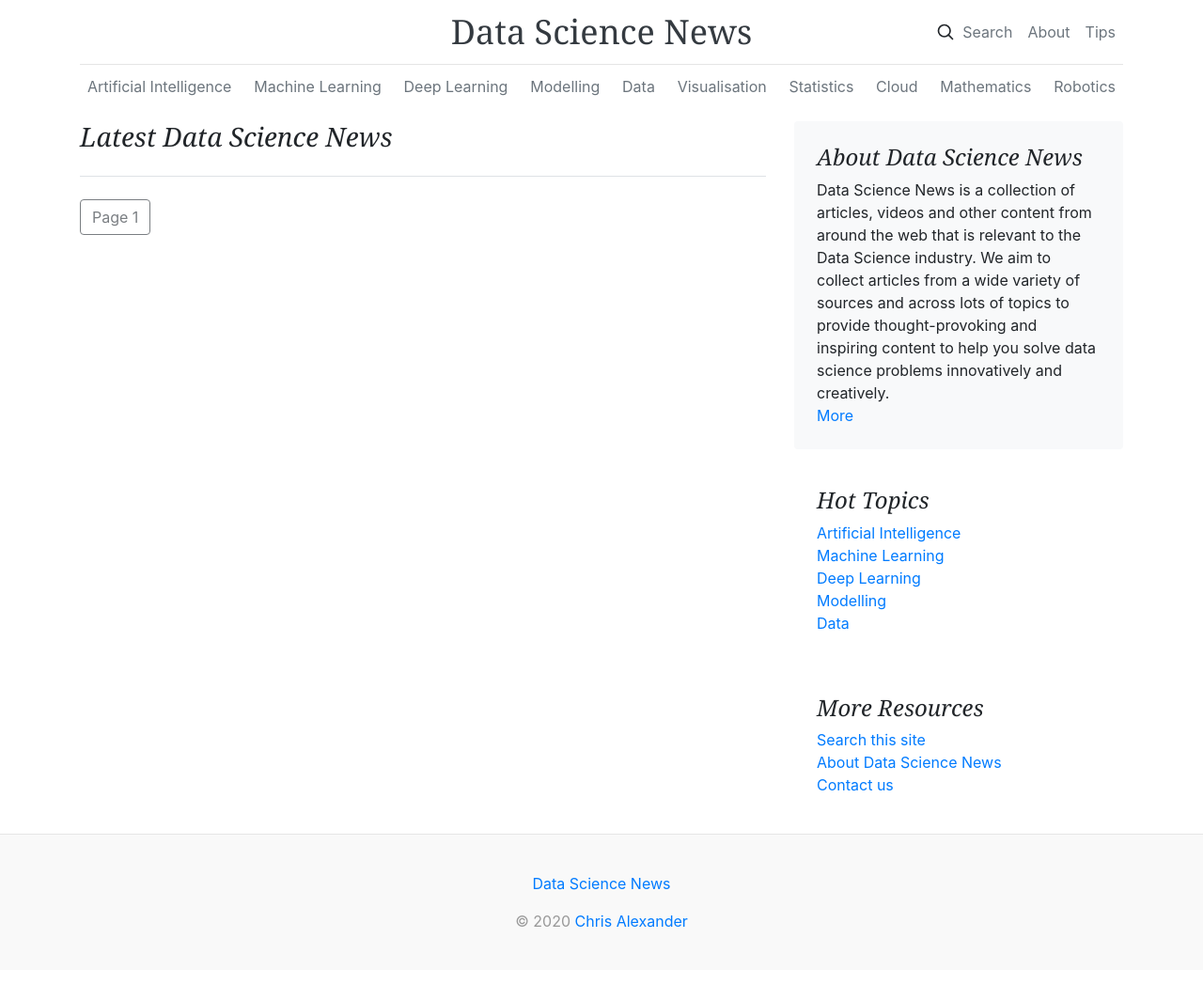
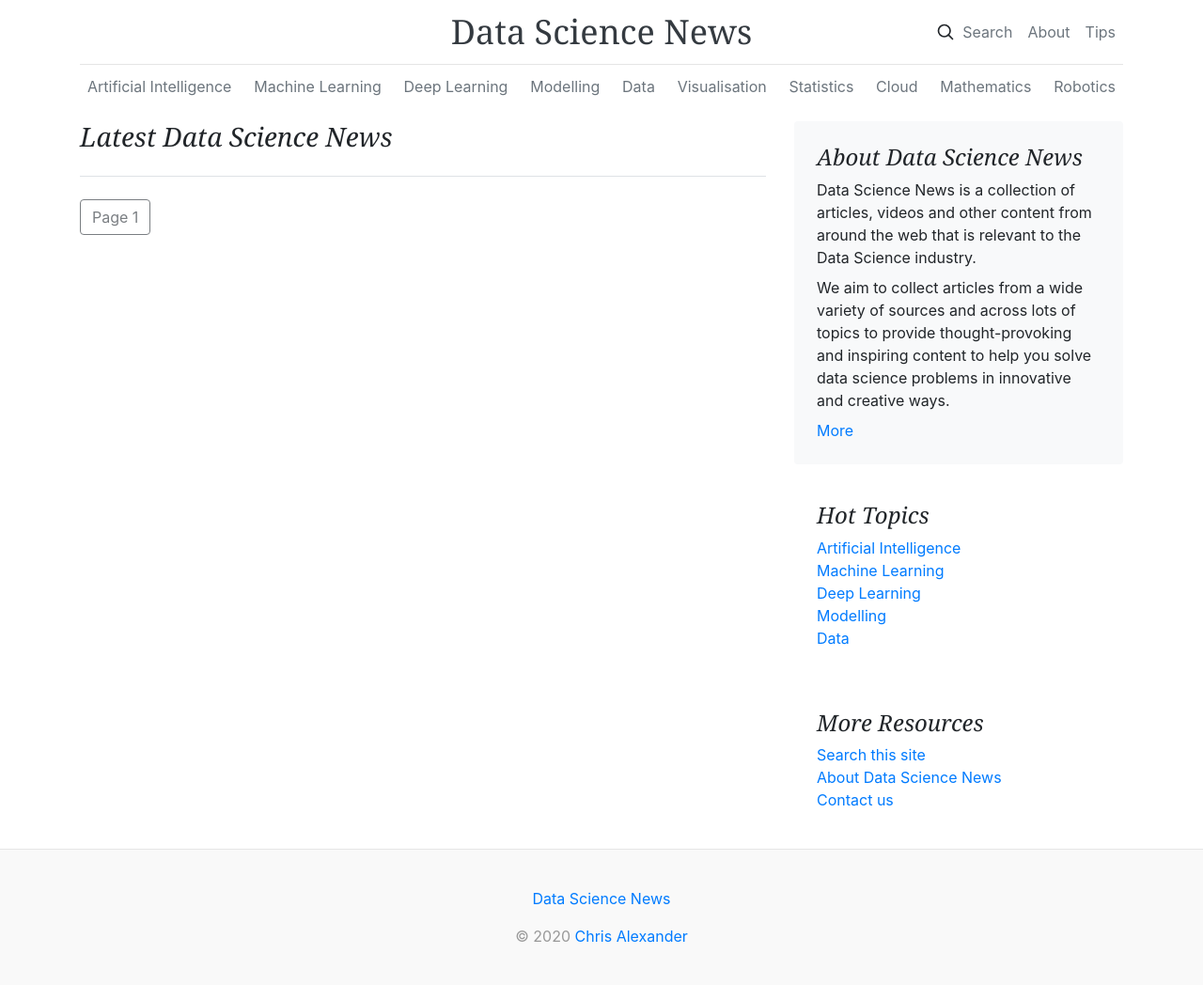
Before and after one commit to datasciencenews/datasciencenews.github.io, a Jekyll site: the page built from index.html, in a window 1280 px wide. Shown: the whole page at 94% size. Built offline with Jekyll 4.4.1, drawn with Linux system fonts in a browser that asks for light colours; some web fonts are replaced; the list of posts is cut into pages by our own code.

Commit message:
Fix blurb

```diff
--- a/_config.yml
+++ b/_config.yml
@@ -4,8 +4,7 @@ paginate: 10
 paginate_path: "/page/:num/"
 plugins: [jekyll-paginate]
 name: Data Science News
-short_blurb: All the latest news, information, videos and articles in the wide world of Data Science.
-long_blurb: Data Science News is a collection of articles, videos and other content from around the web that is relevant to the Data Science industry. We aim to collect articles from a wide variety of sources and across lots of topics to provide thought-provoking and inspiring content to help you solve data science problems innovatively and creatively.
+blurb: All the latest news, information, videos and articles in the wide world of Data Science.
 contact: If you'd like to share a story, advertise, appear on a podcast, or otherwise get in touch, please email
 email: dsn@chris-alexander.co.uk
 author: Chris Alexander
--- a/_layouts/base.html
+++ b/_layouts/base.html
@@ -5,7 +5,7 @@
     <meta charset="utf-8">
     <meta name="viewport" content="width=device-width, initial-scale=1, shrink-to-fit=no">
     <meta name="author" content="Chris Alexander">
-    <meta name="description" content="{{ site.short_blurb }}">
+    <meta name="description" content="{{ site.blurb }}">
     <title>{% if page.abbr %}{{ page.abbr }} - {% elsif page.title %}{{ page.title }} -
         {% elsif post.title %}{{ post.title }} -
         {% endif %}{{ site.name }}</title>
--- a/_layouts/category.html
+++ b/_layouts/category.html
@@ -24,8 +24,8 @@ layout: container
     <aside class="col-md-4 blog-sidebar">
         <div class="p-4 mb-3 bg-light rounded">
             <h4 class="font-italic">{{ page.name }} Intro</h4>
-            <p class="mb-0">{{ page.excerpt }}</p>
-            <a href="#about">Read more</a>
+            <p class="mb-2">{{ page.excerpt }}</p>
+            <p class="mb-0"><a href="#about">Read more</a></p>
         </div>
 
         {% include sidebar-topics.html %}
--- a/index.html
+++ b/index.html
@@ -50,8 +50,14 @@ layout: base
         <aside class="col-md-4 blog-sidebar">
             <div class="p-4 mb-3 bg-light rounded">
                 <h4 class="font-italic">About {{ site.name }}</h4>
-                <p class="mb-0">{{ site.long_blurb }}</p>
-                <a href="/about">More</a>
+                <p class="mb-2">Data Science News is a collection of articles, videos and other content from around the
+                    web that is relevant to the Data
+                    Science industry.</p>
+                <p class="mb-2">We aim to collect articles from a wide variety of sources and across lots of topics to
+                    provide
+                    thought-provoking and inspiring content to help you solve data science problems in innovative and
+                    creative ways.</p>
+                <p class="mb-0"><a href="/about">More</a></p>
             </div>
 
             {% include sidebar-topics.html %}
```
